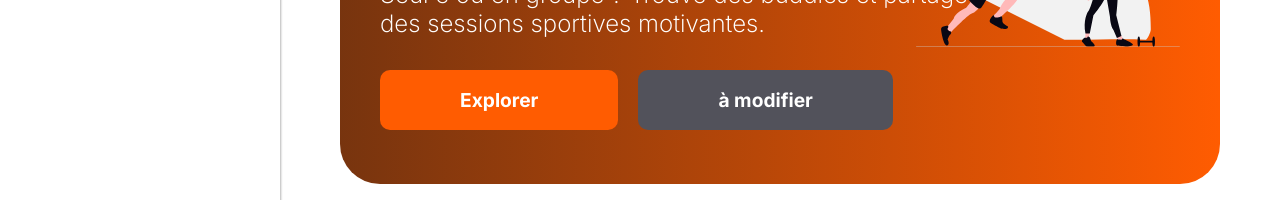
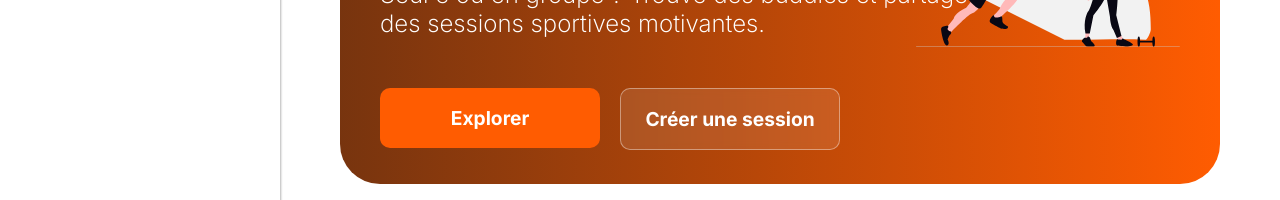
Before and after one commit to SoleneMend/TeamUp-Front, a React (Vite) app in the folder client/: page / in a window 1280 px wide. Shown: the part 368-568 px from the top of the page. Built offline with nearby package versions, Linux system fonts and the light colour scheme; no server answers.

Commit message:
feat: add cardsessions in profil

```diff
--- a/client/src/components/Hero/Hero.css
+++ b/client/src/components/Hero/Hero.css
@@ -47,21 +47,24 @@
 }
 
 .hero-button-one a {
+  background-color: var(--color-secondary);
+}
+
+.hero-button-two a {
+  background-color: rgba(255, 255, 255, 0.1);
+  border: 1.5px solid rgba(255, 255, 255, 0.4);
+  backdrop-filter: blur(4px);
+}
+
+.hero-button-one a,
+.hero-button-two a {
   text-decoration: none;
-  background-color: var(--color-secondary);
   color: var(--color-neutral);
-  padding: 18px 80px;
   border-radius: 10px;
   font-weight: 700;
   font-size: 1.2rem;
+  display: inline-block;
+  width: 220px;
+  text-align: center;
+  padding: 18px 0;
 }
-
-.hero-button-two a {
-  text-decoration: none;
-  background-color: var(--color-darker);
-  color: var(--color-neutral);
-  padding: 18px 80px;
-  border-radius: 10px;
-  font-weight: 700;
-  font-size: 1.2rem;
-}
--- a/client/src/components/Hero/Hero.tsx
+++ b/client/src/components/Hero/Hero.tsx
@@ -20,7 +20,7 @@ function Hero() {
           <NavLink to="/explorer">Explorer</NavLink>
         </li>
         <li className="hero-button-two">
-          <NavLink to="/explorer">à modifier</NavLink>
+          <NavLink to="/explorer">Créer une session</NavLink>
         </li>
       </ul>
     </section>
--- a/client/src/pages/Home/Home.css
+++ b/client/src/pages/Home/Home.css
@@ -22,3 +22,9 @@
   justify-content: center;
   gap: 50px;
 }
+
+.container-event-grid-home {
+  display: grid;
+  grid-template-columns: repeat(4, 1fr);
+  gap: 20px;
+}
--- a/client/src/pages/Home/Home.tsx
+++ b/client/src/pages/Home/Home.tsx
@@ -1,11 +1,16 @@
 import CardSports from "../../components/CardSports/CardSports";
+import EventsCard from "../../components/EventsCard/EventsCard";
 import Hero from "../../components/Hero/Hero";
+import useEvents from "../../services/useEvents";
 import useSports from "../../services/useSports";
+
 import "./Home.css";
 
 function Home() {
   const sports = useSports();
+  const events = useEvents();
 
+  const homeEventIds = [3, 7, 15, 21, 4, 9, 12, 18];
   return (
     <div className="home-wrap">
       <section className="home-hero_container">
@@ -24,7 +29,13 @@ function Home() {
       </section>
       <section className="home-suggestEvent-container">
         <h2 className="home-suggestEvent-title">Suggestions d'évènements</h2>
-        <div className="container-suggestEvent"></div>
+        <div className="container-event-grid-home">
+          {events
+            .filter((event) => homeEventIds.includes(event.id))
+            .map((event) => (
+              <EventsCard key={event.id} event={event} />
+            ))}
+        </div>
       </section>
     </div>
   );
```
